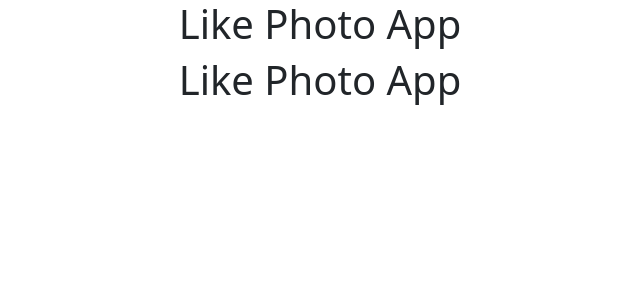
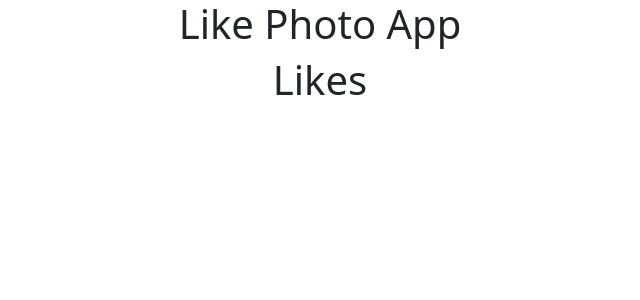
Before and after one commit to mary3210/PhaseOneProject, a React (Create React App) app: page / in a window 1280 px wide. Shown: the top 300 px of the page, without its empty margins (320-960 px from the left). Built offline with nearby package versions, Linux system fonts and the light colour scheme.

Commit message:
updated text input in LikePhotoApp

```diff
--- a/src/projects/03-like-my-photo/LikePhotoApp.jsx
+++ b/src/projects/03-like-my-photo/LikePhotoApp.jsx
@@ -4,9 +4,9 @@ import Title from '../components/Title';
 export default function LikePhotoApp(){
 
     return(
-        <div className='container'>
+        <div className='container text-center'>
             <Title text={"Like Photo App"}/>
-            <Title classes={"subtitle"} text={"Like Photo App"}/>
+            <Title classes={"subtitle"} text={"Likes"}/>
            </div>
 
 
```
